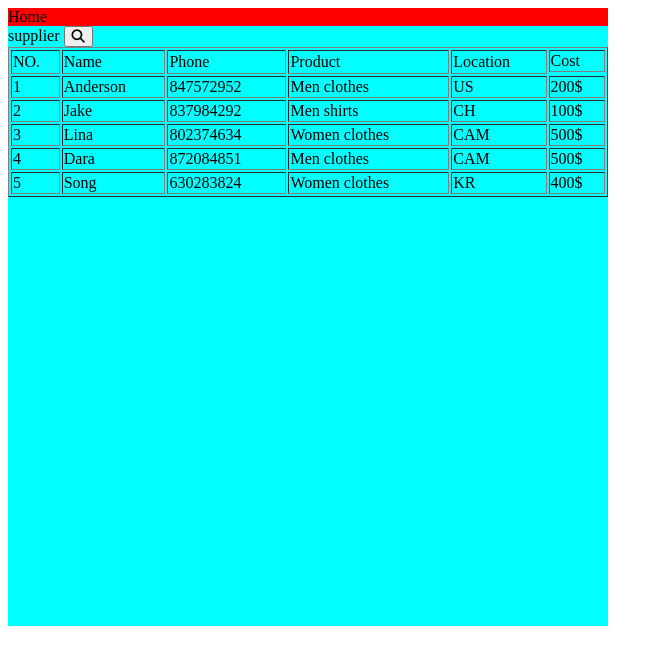
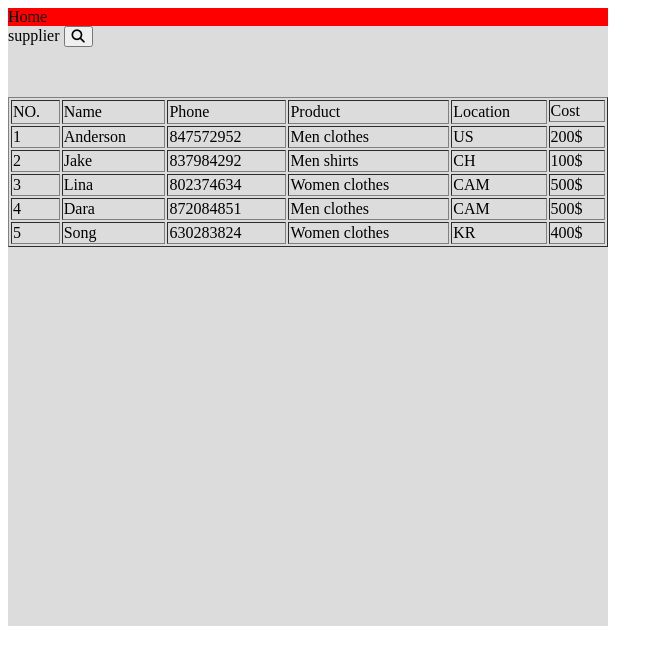
Before and after one commit to mengly74/IPE-Project, a plain HTML site: page SUPPLIER/ipe.html in a window 1280 px wide. Shown: the whole page, without its empty margins (0-663 px from the left). Drawn offline with Linux system fonts and the light colour scheme.

Commit message:
Update ipe.css

```diff
--- a/SUPPLIER/ipe.css
+++ b/SUPPLIER/ipe.css
@@ -6,7 +6,7 @@
 }
 .box{
 
-    background-color: aqua;
+    background-color: gainsboro;
     position:absolute;
     height: 600px;
     width: 600px;
@@ -21,5 +21,6 @@
     border-radius: 4px;
 }
 table, th , td{
+    margin-top: 50px;
     border: 2px  50% black;
 }
```
